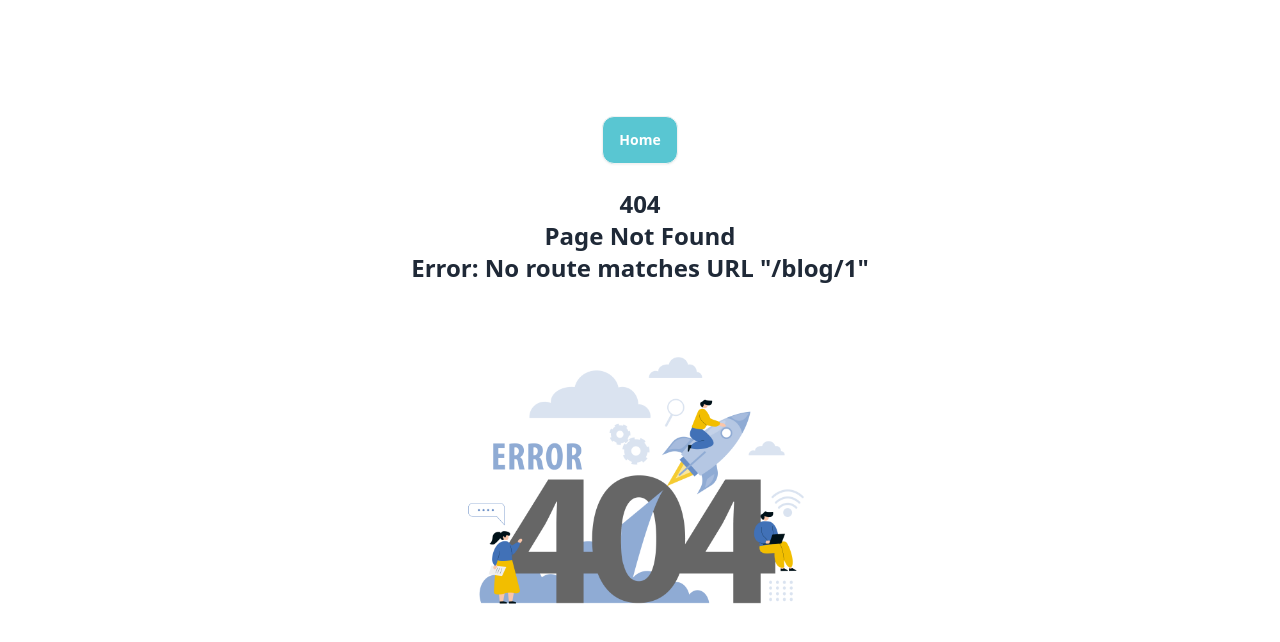
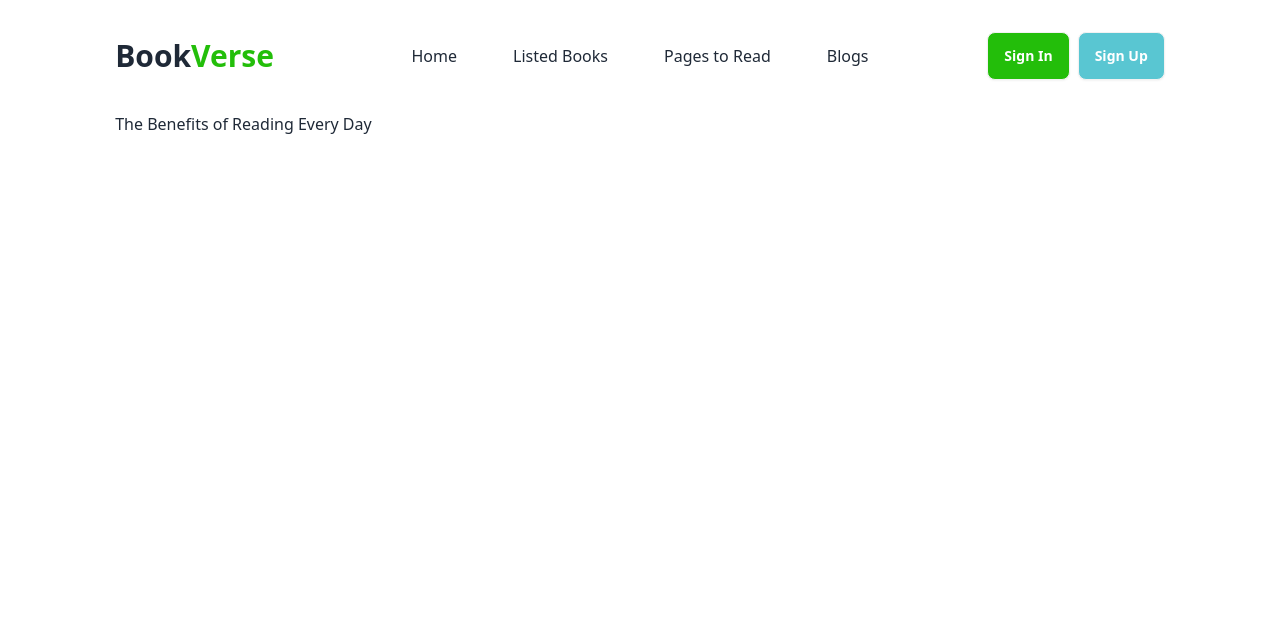
Before and after one commit to NoorTushar/book-verse, a React (Vite) app: page /blog/1 in a window 1280 px wide. Before the commit this address had no page. Shown: the top 642 px of the page. Built offline with nearby package versions, Linux system fonts and the light colour scheme.

Commit message:
dyanmic routing for each blog is working, data is also loaded, now design

```diff
--- a/src/Pages/BlogsPage.jsx
+++ b/src/Pages/BlogsPage.jsx
@@ -1,4 +1,4 @@
-import { useLoaderData } from "react-router-dom";
+import { Link, useLoaderData } from "react-router-dom";
 import BlogCard from "../components/BlogCard";
 
 const BlogsPage = () => {
@@ -30,9 +30,13 @@ const BlogsPage = () => {
                         {blogs[0].date}
                      </span>
                      <p>{blogs[0].content.slice(0, 170)} ...</p>
-                     <button className="btn bg-our-primary text-white hover:bg-green-600">
-                        Read More
-                     </button>
+                     <div>
+                        <Link to={`/blog/${blogs[0].blogId}`}>
+                           <button className="btn bg-our-primary text-white hover:bg-green-600">
+                              Read More
+                           </button>
+                        </Link>
+                     </div>
                   </div>
                </div>
 
--- a/src/Pages/SingleBlogPage.jsx
+++ b/src/Pages/SingleBlogPage.jsx
@@ -1,9 +1,18 @@
 import React from "react";
+import { useLoaderData, useParams } from "react-router-dom";
 
 const SingleBlogPage = () => {
+   const { blogId: id } = useParams();
+
+   const intId = parseInt(id);
+   const blogs = useLoaderData();
+
+   const singleBlog = blogs.find((blog) => blog.blogId === intId);
+
+   const { blogId, title, content, date } = singleBlog;
    return (
       <div>
-         <h3>SingleBlog Page</h3>
+         <h3>{title}</h3>
       </div>
    );
 };
--- a/src/Routes/Routes.jsx
+++ b/src/Routes/Routes.jsx
@@ -10,6 +10,7 @@ import WishlistBooks from "../components/WishlistBooks";
 import { getReadBooks } from "../Utils/localStorageReadBooks";
 import { getWishlist } from "../Utils/localStorageWishList";
 import BlogsPage from "../Pages/BlogsPage";
+import SingleBlogPage from "../Pages/SingleBlogPage";
 
 export const router = createBrowserRouter([
    {
@@ -66,6 +67,13 @@ export const router = createBrowserRouter([
                return fetch("/Blogs.json");
             },
          },
+         {
+            path: "/blog/:blogId",
+            element: <SingleBlogPage></SingleBlogPage>,
+            loader: () => {
+               return fetch("/Blogs.json");
+            },
+         },
       ],
    },
 ]);
--- a/src/components/BlogCard.jsx
+++ b/src/components/BlogCard.jsx
@@ -14,11 +14,13 @@ const BlogCard = ({ blog }) => {
             <h3 className="text-2xl font-semibold">{title}</h3>
             <span className="text-xs text-gray-400">{date}</span>
             <p>{content.slice(0, 170)} ...</p>
-            <Link to={`blog/${blogId}`}>
-               <button className="btn bg-our-primary text-white hover:bg-green-600">
-                  Read More
-               </button>
-            </Link>
+            <div>
+               <Link to={`/blog/${blogId}`}>
+                  <button className="btn bg-our-primary text-white hover:bg-green-600">
+                     Read More
+                  </button>
+               </Link>
+            </div>
          </div>
       </div>
    );
--- a/src/components/BooksCard.jsx
+++ b/src/components/BooksCard.jsx
@@ -17,8 +17,8 @@ const BooksCard = ({ book }) => {
          </figure>
          <div className="card-body items-center lg:items-start md:text-start text-center">
             <div className="flex gap-3 flex-wrap">
-               {tags.map((tag) => (
-                  <Tags tag={tag}></Tags>
+               {tags.map((tag, idx) => (
+                  <Tags key={idx} tag={tag}></Tags>
                ))}
             </div>
             <h2 className="card-title text-2xl my-3">{name}</h2>
--- a/src/components/BooksListContainer.jsx
+++ b/src/components/BooksListContainer.jsx
@@ -7,7 +7,7 @@ const BooksListContainer = ({ books }) => {
          <h3 className="mb-[36px]">Books</h3>
          <div className="grid md:grid-cols-2 lg:grid-cols-3 gap-6">
             {books.map((book) => (
-               <BooksCard book={book}></BooksCard>
+               <BooksCard key={book.bookId} book={book}></BooksCard>
             ))}
          </div>
       </div>
```
